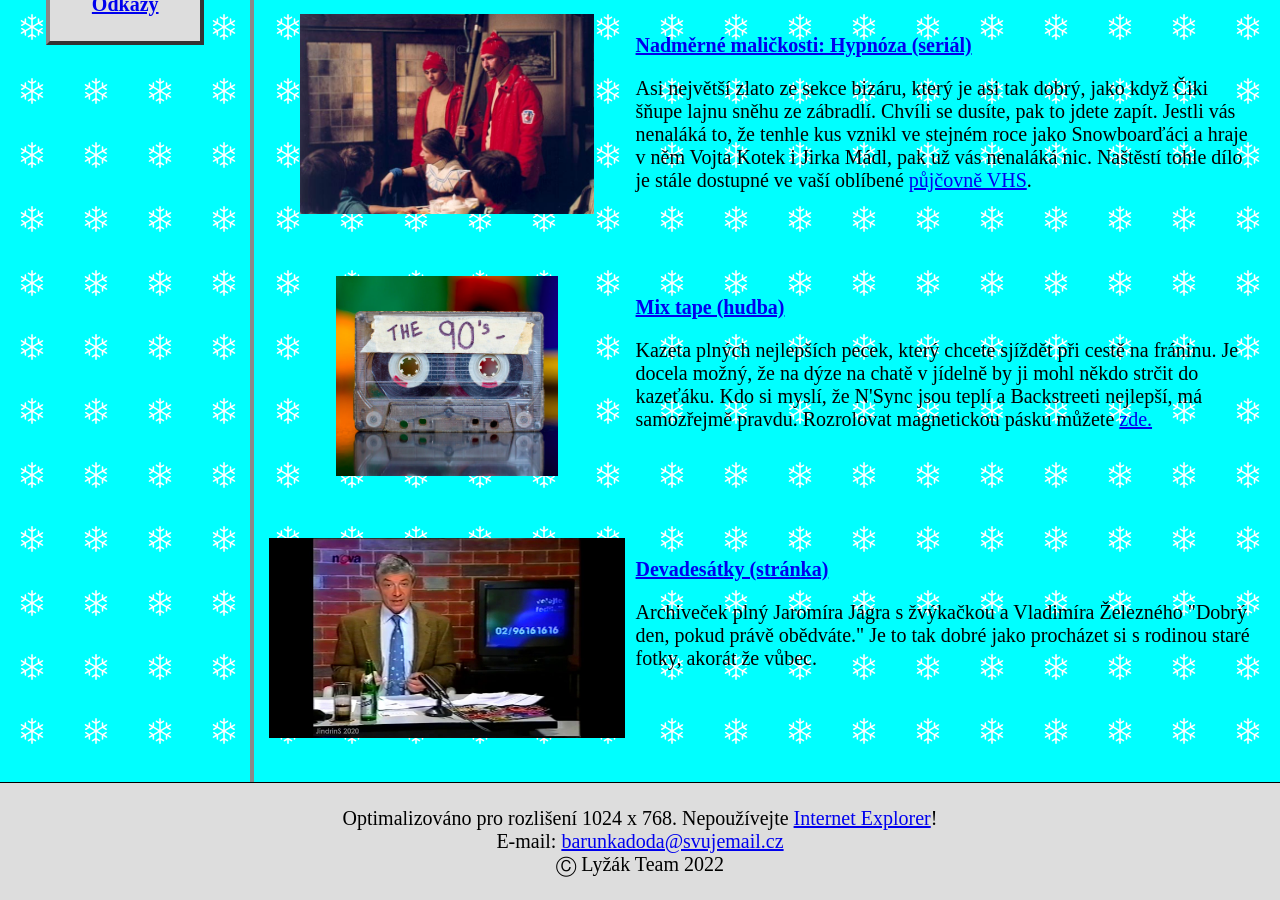
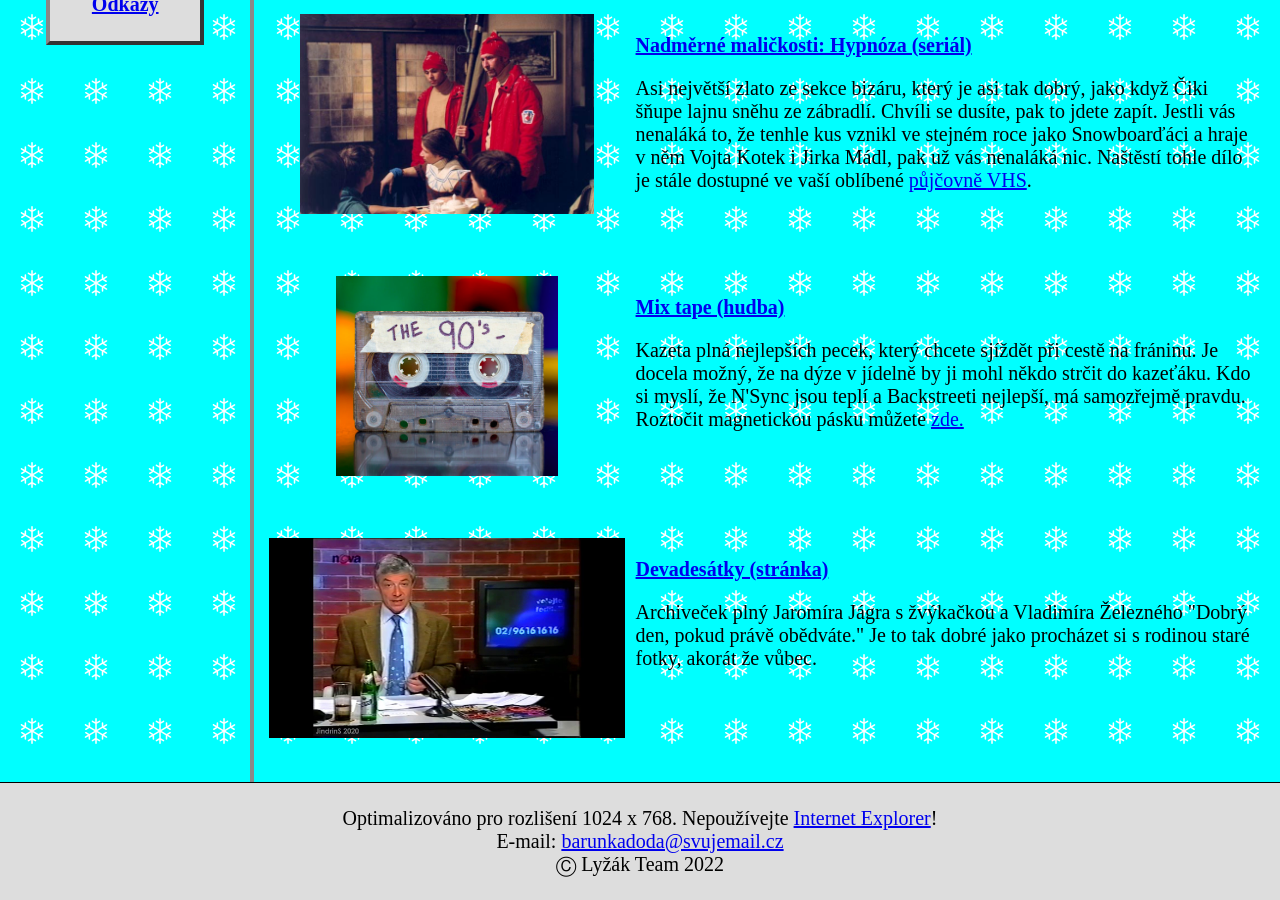
Before and after one commit to mhavelka/lyzak, a Jekyll site: the page built from pages/co-zkouknout.html, in a window 1280 px wide and 900 px high, scrolled down 1157 px. Built offline with Jekyll 4.4.1, drawn with Linux system fonts in a browser that asks for light colours; some of the changed text lies outside the part shown.

Commit message:
co zkouknout překlepy

```diff
--- a/_data/recommendations.json
+++ b/_data/recommendations.json
@@ -2,7 +2,7 @@
     {
         "name": "Sněženky a machři (film)",
         "image": "snezenky_a_machri.jpg",
-        "description": "Je možný, že někdo z nás je ještě moc mladej, moc starej nebo moc blbej, že ještě neviděl Radka Brzobohatýho v károvanejch podkolenkách. Buď ho vidět chcete nebo ne, volbu nechávám raději na vás."
+        "description": "Je možný, že někdo z nás je ještě moc mladej, moc starej nebo moc blbej, že ještě neviděl Radka Brzobohatýho v károvanejch podkolenkách. Buď ho vidět chcete nebo ne, volbu necháváme raději na vás."
     },
     {
         "name": "Devadesátky (film)",
@@ -26,7 +26,7 @@
         "name": "Mix tape (hudba)",
         "image": "mix_tape.jpg",
         "link": "https://open.spotify.com/playlist/6Fkik6yPeSEzJ0ZTivMvcI",
-        "description": "Kazeta plných nejlepších pecek, který chcete sjíždět při cestě na fráninu. Je docela možný, že na dýze na chatě v jídelně by ji mohl někdo strčit do kazeťáku. Kdo si myslí, že N'Sync jsou teplí a Backstreeti nejlepší, má samozřejmě pravdu. Rozrolovat magnetickou pásku můžete <a href='https://open.spotify.com/playlist/6Fkik6yPeSEzJ0ZTivMvcI' target='_blank'>zde.</a>"
+        "description": "Kazeta plná nejlepších pecek, který chcete sjíždět při cestě na fráninu. Je docela možný, že na dýze v jídelně by ji mohl někdo strčit do kazeťáku. Kdo si myslí, že N'Sync jsou teplí a Backstreeti nejlepší, má samozřejmě pravdu. Roztočit magnetickou pásku můžete <a href='https://open.spotify.com/playlist/6Fkik6yPeSEzJ0ZTivMvcI' target='_blank'>zde.</a>"
     },
     {
         "name": "Devadesátky (stránka)",
```
